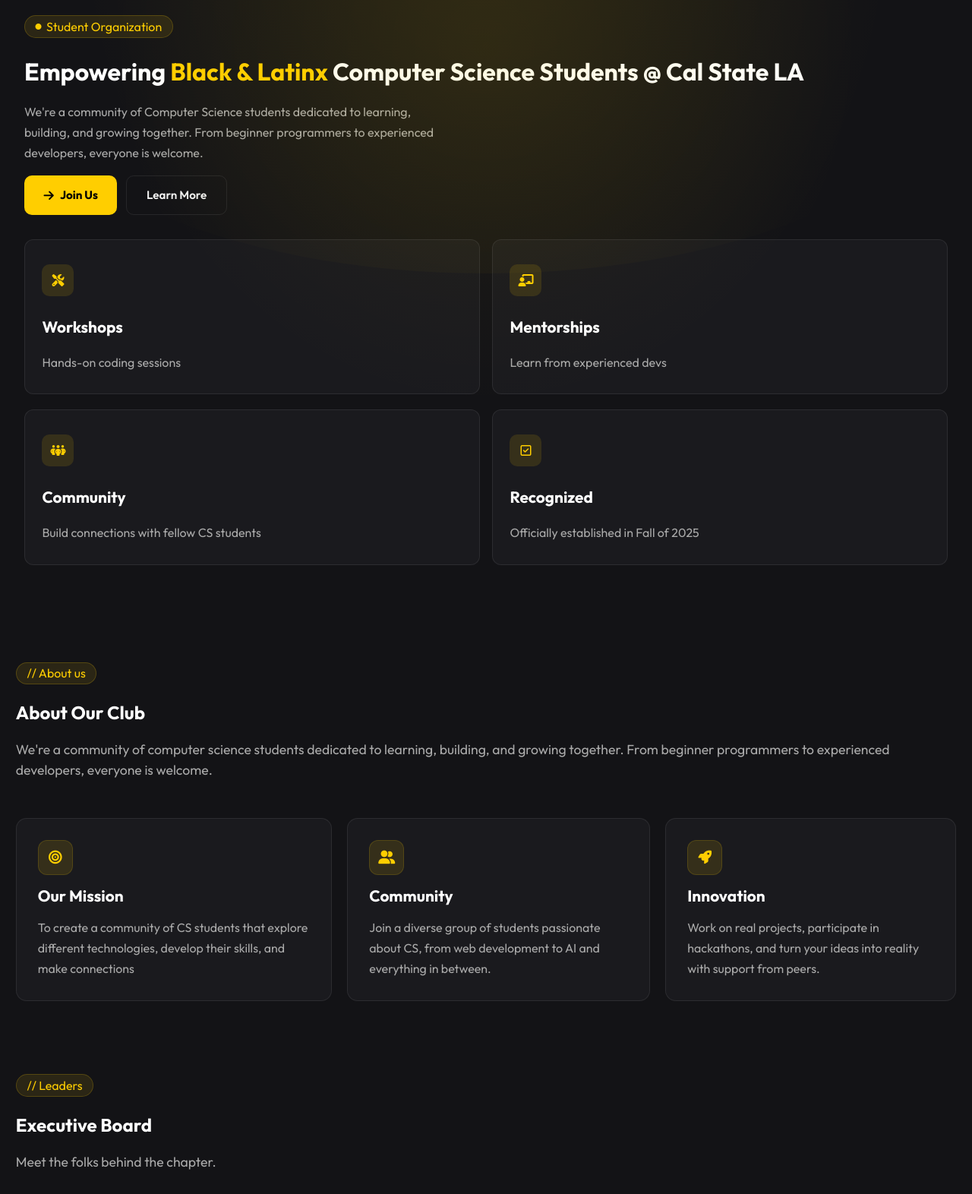
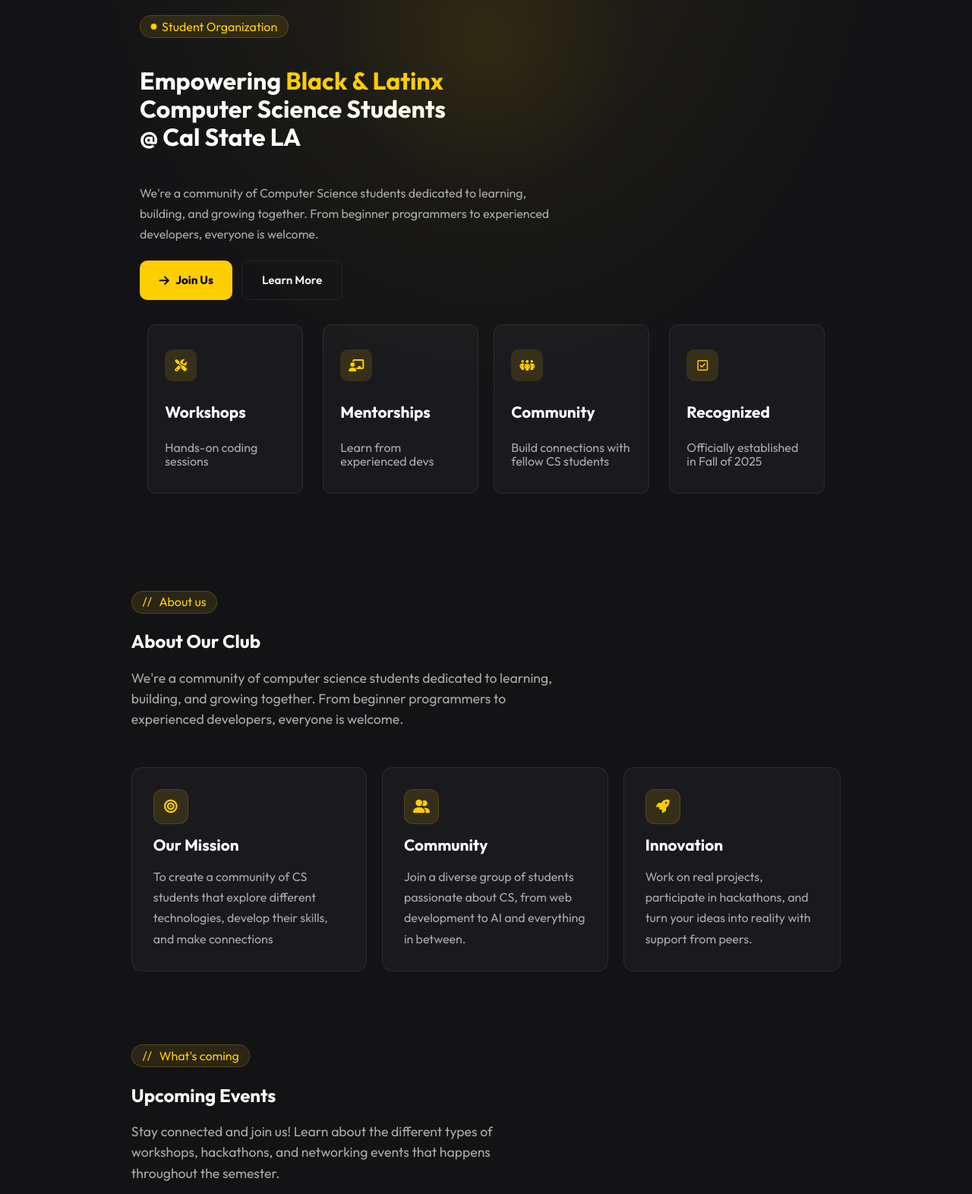
Before and after one commit to brianf4/colorstack-website, a website with bundled scripts: page index.html in a window 1280 px wide. Shown: the part 140-1712 px from the top of the page at 76% size. Built offline with nearby package versions, Linux system fonts and the light colour scheme.

Commit message:
full screen 1200px media query is at a place that I like for styling

```diff
--- a/css/style.css
+++ b/css/style.css
@@ -56,6 +56,8 @@
 
 h1 {
     font-size: 2rem;
+    margin: 0;
+    padding: 0.8rem 0 0 0;
 }
 
 span {
@@ -140,6 +142,8 @@
 
 main p {
     max-width: 560px;
+    margin: 0;
+    padding: 1.3rem 0;
 }
 
 .hero-buttons {
@@ -603,10 +607,50 @@
     }
 }
 
-@media (min-width: 992px) {
+@media (min-width: 900px) {
 }
 
 @media (min-width: 1200px) {
+    h1 {
+        font-size: 3.2rem;
+    }
+
+    h1 .break-lg {
+        display: block;
+    }
+
+    body {
+        padding: 0 10rem;
+    }
+
+    .club-section {
+        flex-direction: row;
+    }
+
+    .club-section > section {
+        width: 100%;
+        justify-content: space-evenly;
+    }
+
+    .feature-card {
+        max-width: 45%;
+    }
+
+    .about-section > p {
+        width: 60%;
+    }
+
+    .events-section > p {
+        width: 60%;
+    }
+
+    main .hero-glow {
+        background: radial-gradient(
+            circle,
+            rgba(255, 206, 0, 0.07) 0%,
+            transparent 28%
+        );
+    }
 }
 
 /******************************************
@@ -656,3 +700,7 @@
     pointer-events: none;
     z-index: 0;
 }
+
+.break-lg {
+    display: none;
+}
--- a/index.html
+++ b/index.html
@@ -64,7 +64,10 @@
                 >
 
                 <h1>
-                    Empowering <em>Black & Latinx </em>Computer Science Students
+                    Empowering <em>Black & Latinx </em>
+                    <br class="break-lg" />
+                    Computer Science Students
+                    <br class="break-lg" />
                     @ Cal State LA
                 </h1>
                 <p>
@@ -118,7 +121,7 @@
         </main>
 
         <section class="about-section">
-            <span class="pill">// About us</span>
+            <span class="pill">// &nbsp About us</span>
             <h2>About Our Club</h2>
             <p>
                 We're a community of computer science students dedicated to
@@ -159,15 +162,8 @@
                 </section>
             </section>
         </section>
-        <section class="board-section">
-            <section>
-                <span class="pill">// Leaders</span>
-                <h2>Executive Board</h2>
-                <p>Meet the folks behind the chapter.</p>
-            </section>
-            <section class="card-container"></section>
-        </section>
         <section class="events-section">
+            <span class="pill">// &nbsp What's coming</span>
             <h2>Upcoming Events</h2>
             <p>
                 Stay connected and join us! Learn about the different types of
@@ -203,7 +199,14 @@
                 <section></section>
             </section>
         </section>
-        <section></section>
+        <section class="board-section">
+            <section>
+                <span class="pill">// &nbsp Leaders</span>
+                <h2>Executive Board</h2>
+                <p>Meet the folks behind the chapter.</p>
+            </section>
+            <section class="card-container"></section>
+        </section>
 
         <section class="join-section">
             <span class="pill">Get Involved</span>
```
